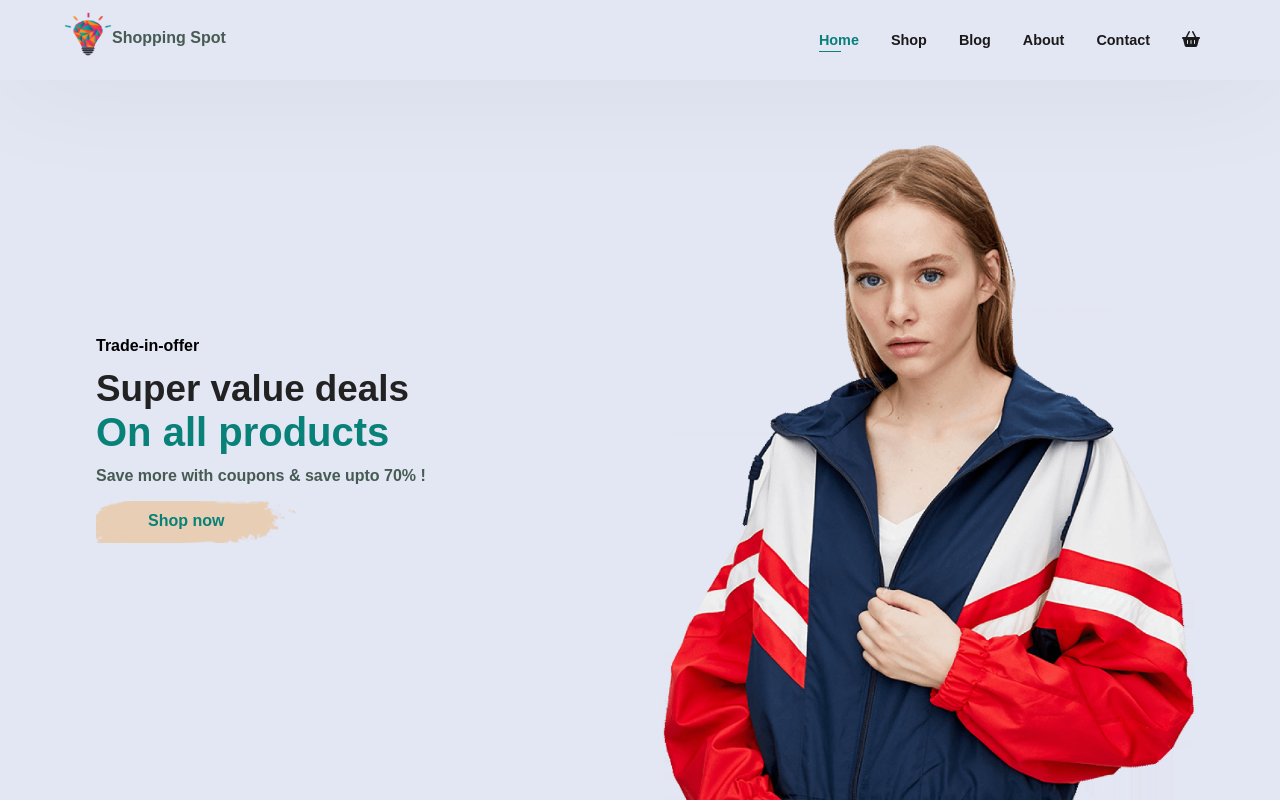
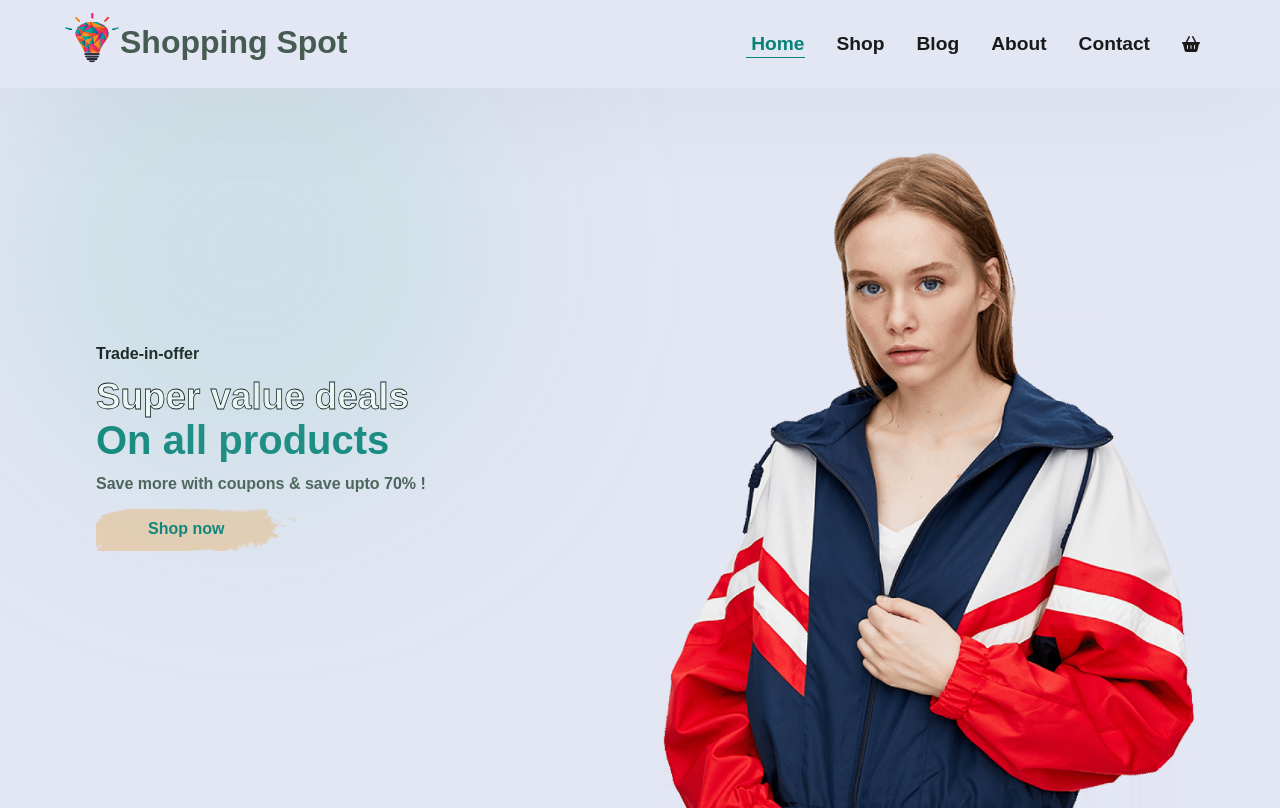
Before and after one commit to Jayanta1622/Ecommerce-website, a plain HTML site: page index.html in a window 1280 px wide. Shown: the top 810 px of the page. Drawn offline with Linux system fonts and the light colour scheme.

Commit message:
Update style.css

```diff
--- a/style.css
+++ b/style.css
@@ -18,7 +18,12 @@ h1 {
 h2 {
   font-size: 4.6vmin;
   line-height: 5.4vmin;
-  color: #222;
+  color: #fff;
+  -webkit-text-stroke: .1vmin #000;
+  transition: all linear 0.2s;
+}
+h2:hover{
+  color: #097c74;
 }
 h3 {
   font-size: 4.2vmin;
@@ -76,9 +81,29 @@ button.white {
 body {
   height: 100vh;
   width: 100vw;
-  /* background-color: #1a1a1a; */
   margin: 0;
   overflow-x: hidden;
+}
+#cursor {
+  height: 20px;
+  width: 20px;
+  background-color: #088178;
+  border-radius: 50%;
+  position: fixed;
+  z-index: 99;
+  transition: all linear 0.1s;
+  pointer-events: none;
+}
+#cursor-blur {
+  height: 500px;
+  width: 500px;
+  background-color: rgba(145, 209, 197, 0.261);
+  border-radius: 50%;
+  position: fixed;
+  filter: blur(90px);
+  z-index: 9;
+  transition: all linear 0.4s;
+  pointer-events: none;
 }
 #header {
   justify-content: space-between;
@@ -91,14 +116,14 @@ body {
   left: 0;
 }
 #logo {
-  font-size: 2vmin;
+  font-size: 4vmin;
   font-weight: 900;
 }
-#logo-img{
-    height: 6vmin;
-    width: 6vmin;
+#logo-img {
+  height: 7vmin;
+  width: 7vmin;
 }
-.hamburger{
+.hamburger {
   display: none;
 }
 #navbar {
@@ -111,27 +136,34 @@ body {
 }
 #navbar li a {
   text-decoration: none;
-  font-size: 1.8vmin;
+  font-size: 2.4vmin;
   font-weight: 600;
   color: #1a1a1a;
-  transition: 0.3s ease;
+  transition: 0.4s ease;
 }
 #navbar li a:hover,
 #navbar li a.active {
   color: #088178;
 }
-#navbar li a.active:after,
-#navbar li a:hover::after {
+
+#navbar li a::before {
+  text-align: center;
   content: "";
-  width: 30%;
-  height: 0.2vmin;
-  background-color: #088178;
-  transition: 0.3s ease;
   position: absolute;
   bottom: -0.4vmin;
-  left: 2vmin;
+  left: 1.3vmin;
+  height: 0.2vmin;
+  width: 70%;
+  transform: scaleX(0);
+  background-color: #088178;
+  transform-origin: right;
+  transition: transform 0.3s ease;
 }
-
+#navbar li a.active::before,
+#navbar li a:hover::before {
+  transform: scaleX(1);
+  transform-origin: left;
+}
 /* hero part */
 
 #hero {
@@ -257,11 +289,9 @@ body {
   position: relative;
 }
 .pro .card-img {
+  transform: rotateY(0deg);
   backface-visibility: hidden;
   transition: 0.4s ease-in-out;
-}
-.pro .card-img:focus {
-  transform: rotateY(-180deg);
 }
 .product1 .pro:hover {
   box-shadow: 1vmin 1vmin 5vmin rgba(0, 0, 0, 0.04);
@@ -272,7 +302,7 @@ body {
 }
 .product1 .pro .des {
   text-align: center;
-  background: linear-gradient(#ea9090, #eec5c6);
+  background: linear-gradient(#f4eff2,#e9dce9, #ecb8e5);
   width: 100%;
   height: 100%;
   border-radius: 2vmin;
@@ -284,14 +314,11 @@ body {
   backface-visibility: hidden;
   transition: 0.4s cubic-bezier(0.4, 0.2, 0.2, 1);
 }
-.pro:focus .des {
-  transform: rotateY(0);
-}
 #product2 .pro:hover .des {
   transform: rotateY(0);
 }
 .product1 .pro .des span {
-  color: #cd1b1bbc;
+  color: #3dbbc0;
   font-size: 5vmin;
 }
 .product1 .pro .des h5 {
@@ -319,7 +346,7 @@ body {
   bottom: 1.5vmin;
   right: 1.3vmin;
 }
-.product1 .pro .ham{
+.product1 .pro .ham {
   height: 6vmin;
   width: 6vmin;
   line-height: 6vmin;
@@ -340,7 +367,7 @@ body {
   background-size: cover;
   background-repeat: no-repeat;
   background-attachment: fixed;
-  /* background-position: top 6vmin center; */
+  background-position: top 6vmin center;
   width: 100%;
   min-height: 60vmin;
   display: flex;
@@ -486,56 +513,58 @@ h4 {
 footer {
   justify-content: space-between;
 }
-.fab{
-    font-size:2vmin ;
+.fab {
+  font-size: 2vmin;
 }
 .col {
   gap: 1.5vmin;
 }
 
-@media (max-width : 880px) {
-    .slider{
+@media (max-width: 880px) {
+  .slider {
     display: none;
   }
-    .hamburger{
+  .hamburger {
     display: block;
     cursor: pointer;
     margin-left: 45vmin;
   }
-    .hamburger .line{
+  .hamburger .line {
     width: 3vmin;
-        height: .5vmin;
+    height: 0.5vmin;
     background-color: #088178;
-        margin: .6vmin 2vmin .6vmin 7vmin;
+    margin: 0.6vmin 2vmin 0.6vmin 7vmin;
   }
-    #navbar{
+  #navbar {
     height: 0px;
     position: absolute;
-        top:10vmin;
+    top: 14.5vmin;
     left: 0px;
-        width: 100vw;
+    height: 45vmin;
+    width: 0vw;
     background: #e3e6f3;
     border-top: 2px solid white;
-        transition: 0.2s;
+    transition: 0.3s ease-in-out;
     overflow: hidden;
   }
-    #navbar.activeNav{
-        height: 45vmin;
+  #navbar.activeNav {
+    width: 100vw;
+    background: linear-gradient(to left, transparent 5%,#e3e6f3 50%);
   }
   #navbar ul {
     display: block;
-        width:fit-content ;
+    width: fit-content;
     margin: 8vmin auto 0 auto;
     line-height: 5vmin;
     text-align: center;
     transition: 0.5s;
     opacity: 0;
   }
-    #navbar.activeNav ul{
+  #navbar.activeNav ul {
     opacity: 1;
   }
-    #navbar ul li a{
-        font-size:2.3vmin ;
+  #navbar ul li a {
+    font-size: 2.3vmin;
     margin-bottom: 15px;
   }
 }
```
Lines whose indentation alone changed are shown as unchanged.
